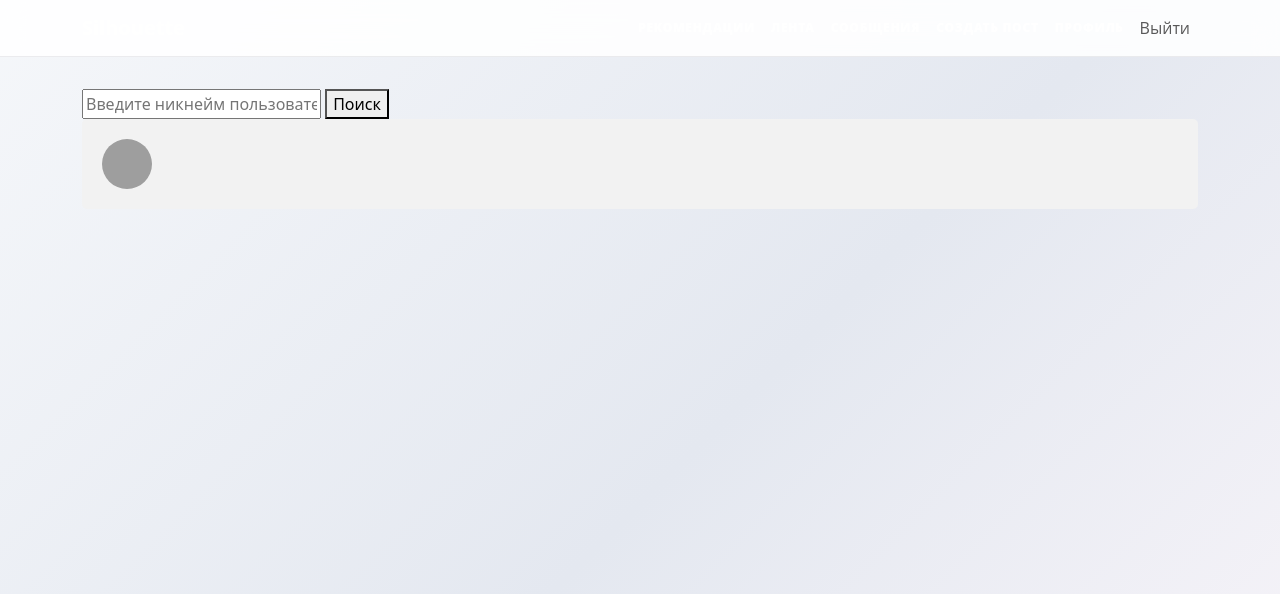
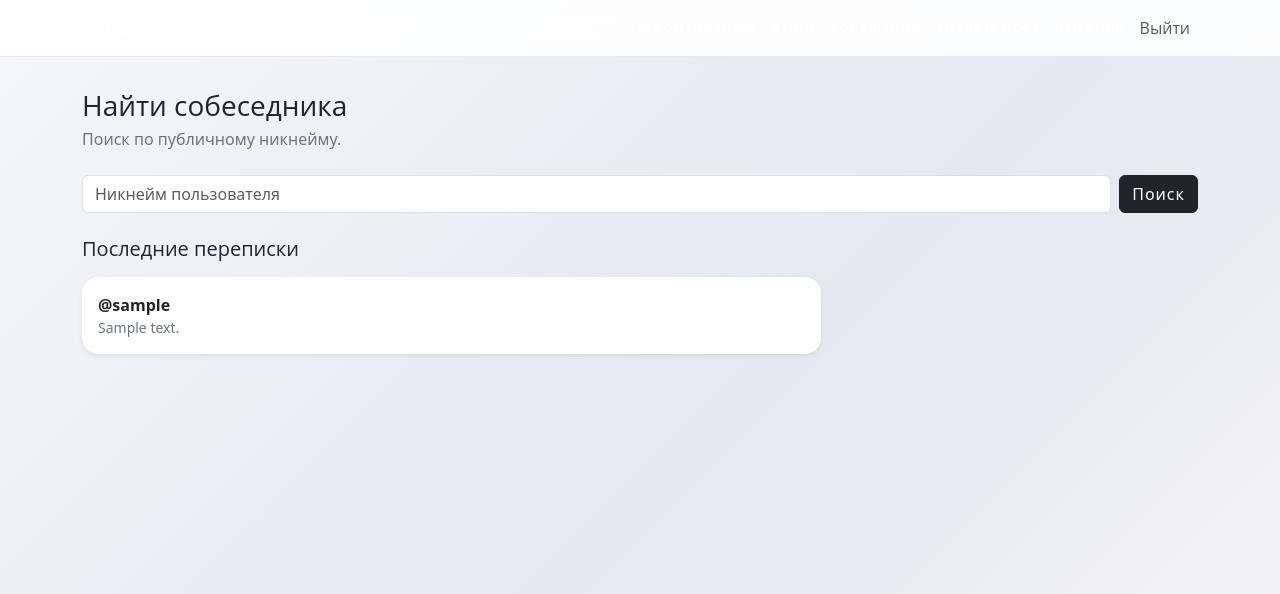
Before and after one commit to be1shebaevvv/Silhouette, a Django app: page /chat/searh/message/user/ in a window 1280 px wide. Shown: the top 594 px of the page. Run offline with Django 4.2, Linux system fonts and the light colour scheme; a user stored in the database is signed in; tables that the repository leaves empty hold one stand-in row (values such as "Sample post"); one stand-in notice (Sample message) is shown; grey boxes are pictures that could not be loaded.

Commit message:
Build conversation and user search results

```diff
--- a/apps/message/templates/messages_search.html
+++ b/apps/message/templates/messages_search.html
@@ -1,108 +1,42 @@
 {% extends 'base.html' %}
 
+{% block title %}Найти собеседника — Silhouette{% endblock %}
+
 {% block content %}
-<style>
-  .chat-container {
-    margin-bottom: 20px;
-  }
+<div class="mb-4"><h1 class="h3 mb-1">Найти собеседника</h1><p class="text-secondary mb-0">Поиск по публичному никнейму.</p></div>
+<form method="get" action="{% url 'searchs' %}" class="d-flex gap-2 mb-4">
+  <input class="form-control" type="search" name="query" value="{{ query }}" placeholder="Никнейм пользователя" aria-label="Никнейм пользователя">
+  <button class="btn btn-dark" type="submit">Поиск</button>
+</form>
 
-  .chat-list {
-    background-color: #f2f2f2;
-    padding: 10px;
-    border-radius: 5px;
-  }
+{% if query %}
+  <h2 class="h5 mb-3">Результаты поиска</h2>
+  <div class="row g-3 mb-5">
+    {% for profile in users %}
+      <div class="col-12 col-md-6 col-lg-4">
+        <div class="card border-0 shadow-sm rounded-4 h-100">
+          <div class="card-body d-flex align-items-center gap-3">
+            <div class="rounded-circle bg-dark text-white d-flex align-items-center justify-content-center fw-bold" style="width: 44px; height: 44px;">{{ profile.username|first|upper }}</div>
+            <div class="flex-grow-1"><strong>@{{ profile.username }}</strong><div><a href="{% url 'chats' profile.id %}" class="small">Написать сообщение</a></div></div>
+          </div>
+        </div>
+      </div>
+    {% empty %}
+      <div class="col-12"><p class="text-secondary">Пользователи с таким никнеймом не найдены.</p></div>
+    {% endfor %}
+  </div>
+{% endif %}
 
-  .user {
-    display: flex;
-    align-items: flex-start;
-    padding: 10px;
-  }
-
-  .user-photo {
-    width: 50px;
-    height: 50px;
-    border-radius: 50%;
-    margin-right: 10px;
-  }
-
-  .user-info {
-    display: flex;
-    flex-direction: column;
-  }
-
-  .user-nickname {
-    margin-bottom: 5px;
-    font-weight: bold;
-  }
-
-  .last-message a {
-    color: #007bff;
-    text-decoration: none;
-  }
-
-  .last-message a:hover {
-    text-decoration: none;
-    color: black;
-  }
-</style>
-<form method="GET" action="{% url 'searchs' %}">
-  <input type="text" name="query" placeholder="Введите никнейм пользователя" autocomplete="off">
-  <button type="submit">Поиск</button>
-</form>
-{% for chat in messages %}
-    {% if forloop.first or chat.sender != messages.first.sender %}
-
-        <div class="chat-container">
-            <div class="chat-list">
-                <div class="user">
-                    {% if chat.sender == request.user %}
-                        {% if chat.recipient.image %}
-                            <img class="user-photo" src="{{ chat.recipient.image.url }}" alt="Фото пользователя">
-                        {% else %}
-                            <img class="user-photo" src="https://encrypted-tbn0.gstatic.com/images?q=tbn:ANd9GcQg8mN5uKf0UZ-wDsoQG_KrhqsmHERZDn4Sa63Kni23Upw7qkWoIMIQ8ltfqxUnXyNi1LM&usqp=CAU" alt="Фото пользователя">
-                        {% endif %}
-                        <div class="user-info">
-                            <a href="{% url 'chats' chat.recipient.id %}"><h3 class="user-nickname">{{ chat.recipient.username }}</h3></a>
-                        </div>
-                    {% else %}
-                        {% if chat.sender.image %}
-                            <img class="user-photo" src="{{ chat.sender.image.url }}" alt="Фото пользователя">
-                        {% else %}
-                            <img class="user-photo" src="https://encrypted-tbn0.gstatic.com/images?q=tbn:ANd9GcQg8mN5uKf0UZ-wDsoQG_KrhqsmHERZDn4Sa63Kni23Upw7qkWoIMIQ8ltfqxUnXyNi1LM&usqp=CAU" alt="Фото пользователя">
-                        {% endif %}
-                        <div class="user-info">
-                            <a href="{% url 'chats' chat.sender.id %}"><h3 class="user-nickname">{{ chat.sender.username }}</h3></a>
-                        </div>
-                    {% endif %}
-                </div>
-            </div>
-        </div>
-    {% endif %}
-{% endfor %}
-
-<script src="https://code.jquery.com/jquery-3.6.0.min.js"></script>
-
-<script>
-$(document).ready(function() {
-  function updateChats() {
-    $.ajax({
-      url: window.location.href,
-      type: 'GET',
-      dataType: 'json',
-      success: function(data) {
-        console.log(data.chats);
-      },
-      complete: function() {
-        setTimeout(updateChats, 5000);
-      }
-    });
-  }
-
-  updateChats();
-});
-</script>
+<h2 class="h5 mb-3">Последние переписки</h2>
+<div class="row g-3">
+  {% for chat in chats %}
+    <div class="col-12 col-lg-8">
+      <a href="{% url 'chats' chat.user.id %}" class="card border-0 shadow-sm rounded-4 text-decoration-none text-dark">
+        <div class="card-body"><strong>@{{ chat.user.username }}</strong><p class="mb-0 small text-secondary text-truncate">{{ chat.latest_message.content }}</p></div>
+      </a>
+    </div>
+  {% empty %}
+    <div class="col-12"><p class="text-secondary">У вас пока нет переписок.</p></div>
+  {% endfor %}
+</div>
 {% endblock %}
-
-{% block title %}
-     Чаты
-{% endblock %}
```
